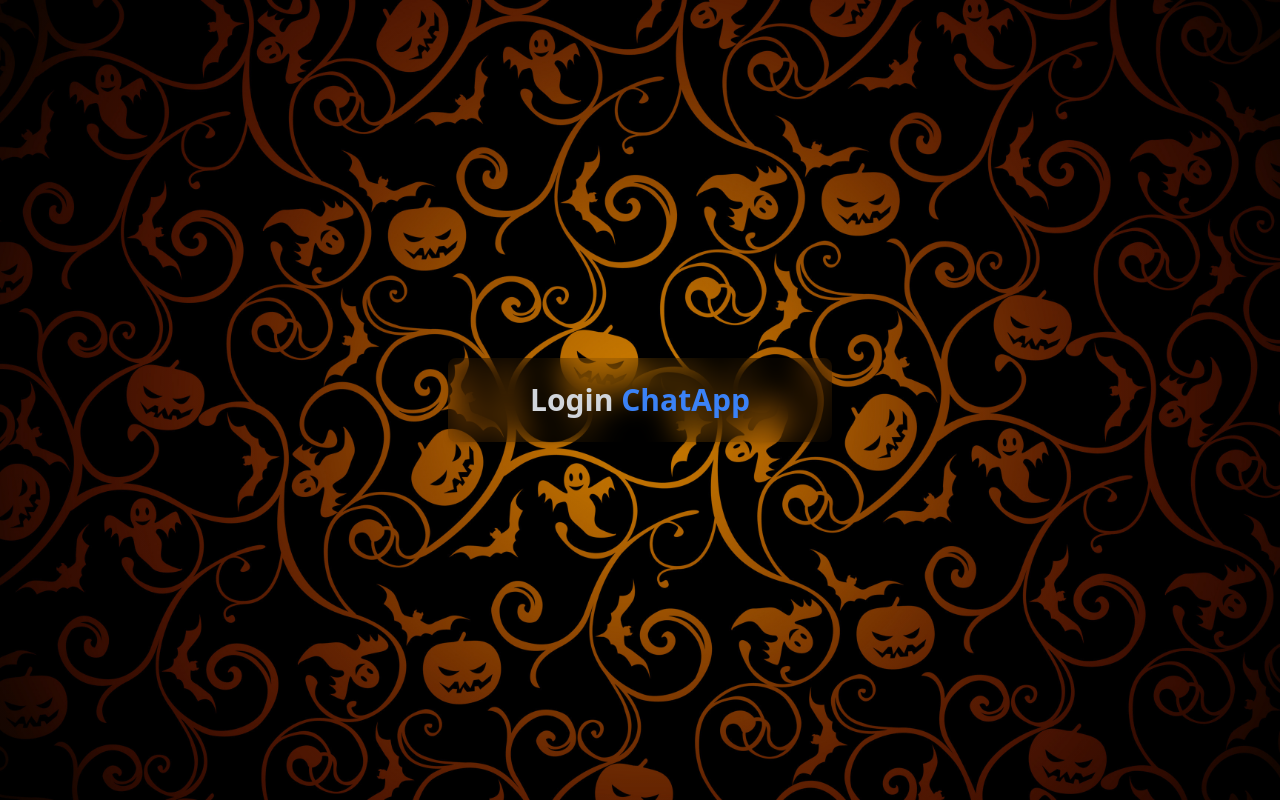
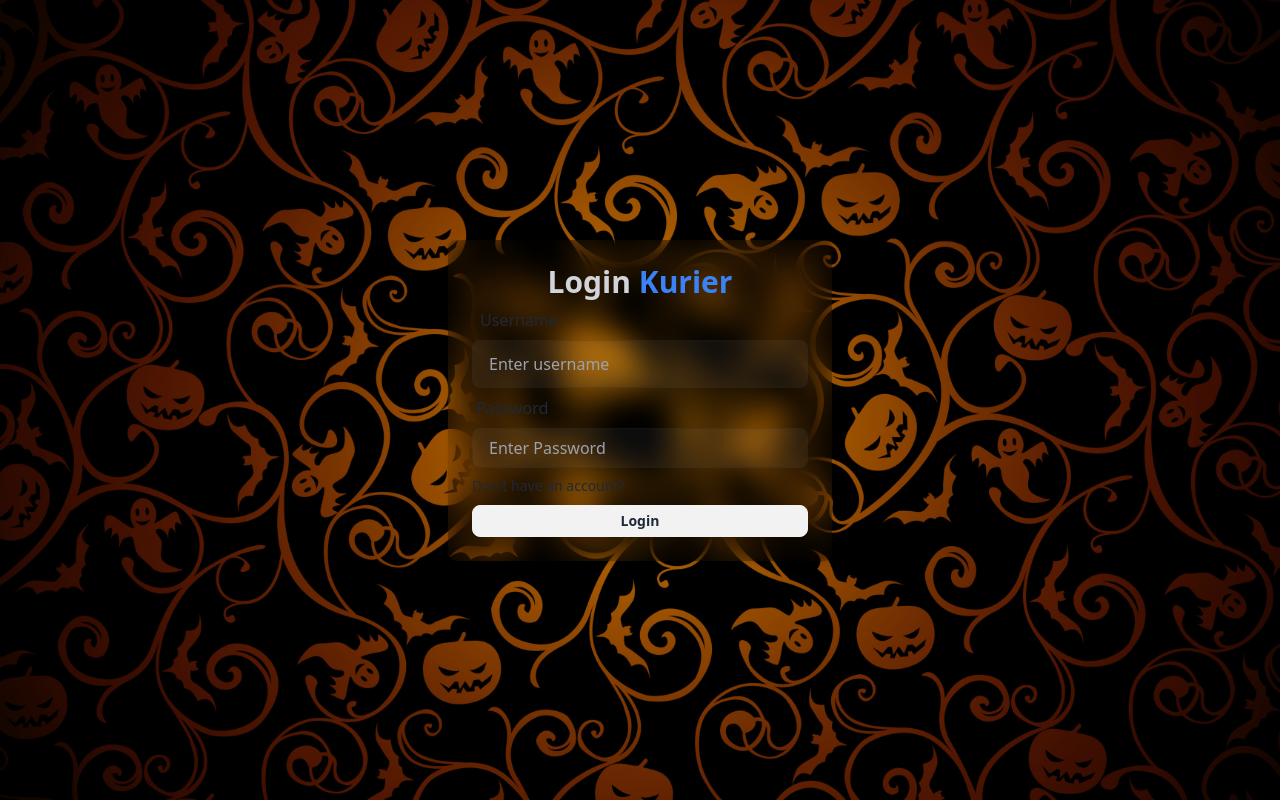
Before and after one commit to Aryan-1121/Kurier, a React (Vite) app in the folder frontend/: page / in a window 1280 px wide. Built offline with nearby package versions, Linux system fonts and the light colour scheme.

Commit message:
created basic login page with daisy UI components

```diff
--- a/frontend/src/App.jsx
+++ b/frontend/src/App.jsx
@@ -1,3 +1,4 @@
+
 import Login from "./pages/Login/Login"
 
 function App() {
--- a/frontend/src/pages/Login/Login.jsx
+++ b/frontend/src/pages/Login/Login.jsx
@@ -6,8 +6,48 @@ const Login = () => {
             <div className='w-full p-6 rounded-lg shadow-md bg-gray-400 bg-clip-padding backdrop-filter backdrop-blur-lg bg-opacity-0'>
                 <h1 className='text-3xl font-semibold text-center text-gray-300'>
                     Login
-                    <span className='text-blue-500'> ChatApp</span>
+                    <span className='text-blue-500'> Kurier</span>
                 </h1>
+
+                <form >
+
+                    <div>
+                        <label className='label p-2'>
+                            <span className='text-base label-text'>Username</span>
+                        </label>
+                        <input
+                            type='text'
+                            placeholder='Enter username'
+                            className='input input-bordered input-ghost w-full max-w-xs" '
+
+                        />
+
+
+
+                    </div>
+
+                    <div>
+                        <label className='label'>
+                            <span className='text-base label-text'>Password</span>
+                        </label>
+                        <input
+                            type='password'
+                            placeholder='Enter Password'
+                            className='w-full input input-bordered input-ghost h-10'
+                        />
+                    </div>
+
+
+                    <a href='#' className='text-sm  hover:underline hover:text-blue-600 mt-2 inline-block'>
+                        {"Don't"} have an account?
+                    </a>
+
+                    <div>
+                        <button className='btn btn-block btn-sm mt-2'>Login</button>
+                    </div>
+
+                </form>
+
             </div>
         </div>
     )
```
